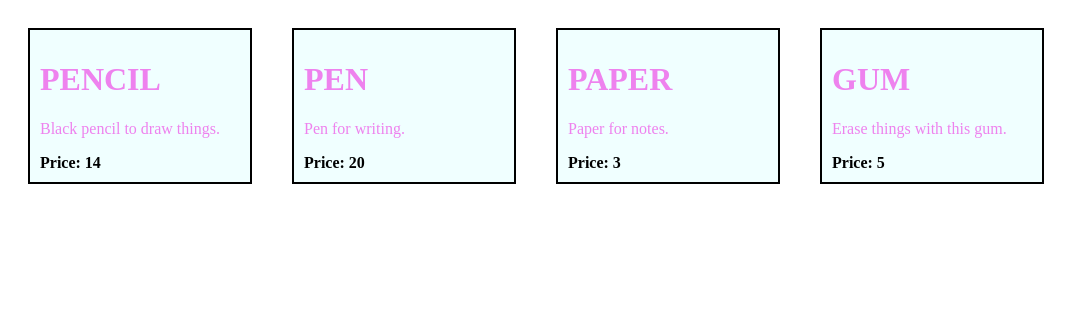
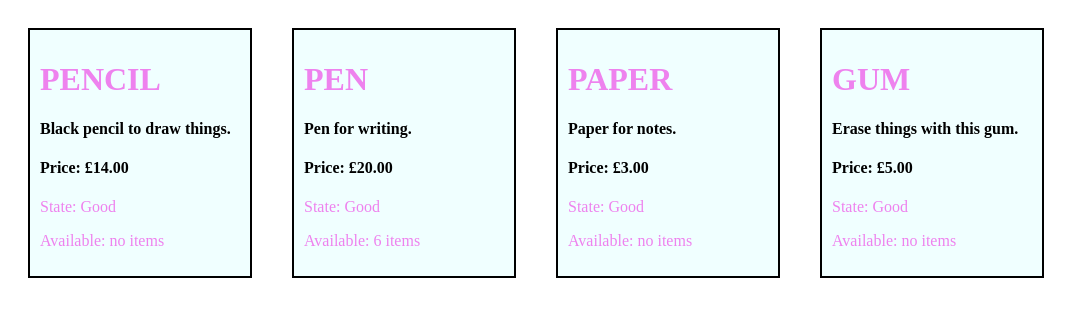
Before and after one commit to GennadiiJ/ReactStartApp, a React (Create React App) app: page / in a window 1280 px wide. Shown: the top 316 px of the page, without its empty margins (0-1079 px from the left). Built offline with nearby package versions, Linux system fonts and the light colour scheme.

Commit message:
components as classes

```diff
--- a/src/StartApp.js
+++ b/src/StartApp.js
@@ -1,21 +1,14 @@
-import React from "react";
+import React, {Component} from "react";
 import productData from "./my-data/ProductsData"
 import Product from "./components/Product"
 
-function StartApp () {
-    const productComponents = productData.map(elem =>
-        <Product
-            key={elem.id}
-            price={elem.price}
-            desc={elem.description}
-            name={elem.name.toUpperCase()}
-         />
-    )
-    return (
-        <div>
-            {productComponents}
-        </div>
-    )
+class StartApp extends Component {
+    render() {
+        const productComponents = productData.map(elem => <Product key={elem.id} item={elem} />);
+        return (
+            <div>{productComponents}</div>
+        )
+    }
 }
 
 export default StartApp;
--- a/src/components/Product.js
+++ b/src/components/Product.js
@@ -1,13 +1,29 @@
 import React from "react";
 
-function Product (props) {
-    return (
-        <div className="component">
-            <h1>{props.name}</h1>
-            <p>{props.desc}</p>
-            <span>Price: {props.price}</span>
-        </div>
-    )
+class Product extends React.Component {
+    constructor () {
+        super();
+        this.state = {
+            prodState: "Good"
+        };
+    }
+
+    myMethod (num) {
+        return num * 2;
+    }
+
+    render() {
+        const multiply = this.myMethod(3);
+        return (
+            <div className="component">
+                <h1>{this.props.item.name.toUpperCase()}</h1>
+                <h4>{this.props.item.description}</h4>
+                <h4>Price: {this.props.item.price.toLocaleString("en-GB", {style: "currency", currency: "GBP"})}</h4>
+                <p>State: {this.state.prodState}</p>
+                <p>Available: {this.props.item.available ? multiply : "no"} items</p>
+            </div>
+        )
+    }
 }
 
 export default Product;
--- a/src/index.css
+++ b/src/index.css
@@ -8,7 +8,7 @@
   padding: 10px;
 }
 
-.component span {
+.component h4 {
   font-weight: bold;
   color: black;
 }
--- a/src/my-data/ProductsData.js
+++ b/src/my-data/ProductsData.js
@@ -9,7 +9,8 @@ const products = [
         id: 2,
         name: "pen",
         price: 20,
-        description: "Pen for writing."
+        description: "Pen for writing.",
+        available: true
     },
     {
         id: 3,
```
